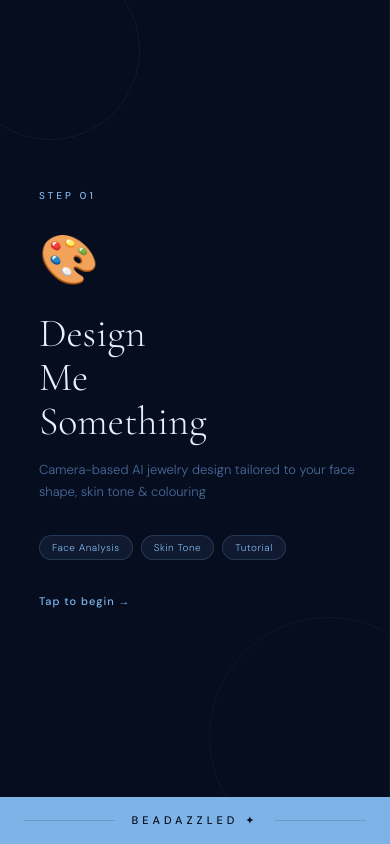
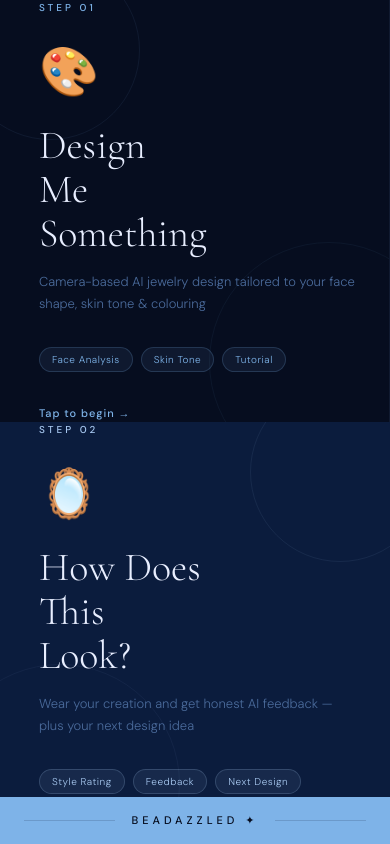
Before and after one commit to VaibhavKulkarni10/beadazzled, a React (Create React App) app in the folder frontend/: page / in a window 390 px wide. Built offline with nearby package versions, Linux system fonts and the light colour scheme.

Commit message:
Fix mobile layout - stack vertically on small screens

```diff
--- a/frontend/src/pages/Home.jsx
+++ b/frontend/src/pages/Home.jsx
@@ -41,7 +41,6 @@ export default function Home() {
             justifyContent: 'center',
             alignItems: 'flex-start',
             padding: '0 10%',
-            minHeight: '100%',
             cursor: 'pointer',
             transition: 'flex 0.6s cubic-bezier(0.4, 0, 0.2, 1), opacity 0.4s ease',
             opacity: expanding === 'tryon' ? 0 : 1,
@@ -146,7 +145,6 @@ minHeight: window.innerWidth < 768 ? '50vh' : 'auto',
             justifyContent: 'center',
             alignItems: 'flex-start',
             padding: '0 10%',
-            minHeight: '100%',
             cursor: 'pointer',
             transition: 'flex 0.6s cubic-bezier(0.4, 0, 0.2, 1), opacity 0.4s ease',
             opacity: expanding === 'design' ? 0 : 1,
```
